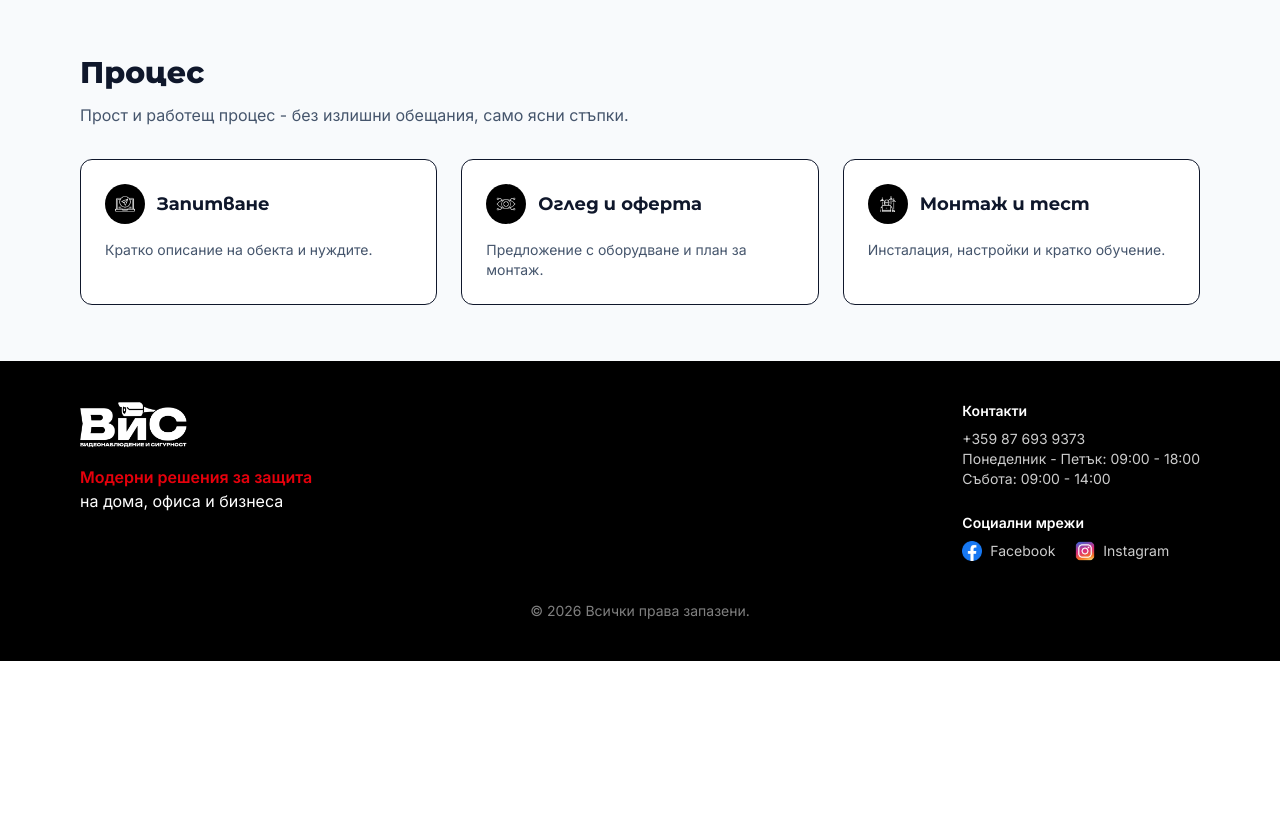
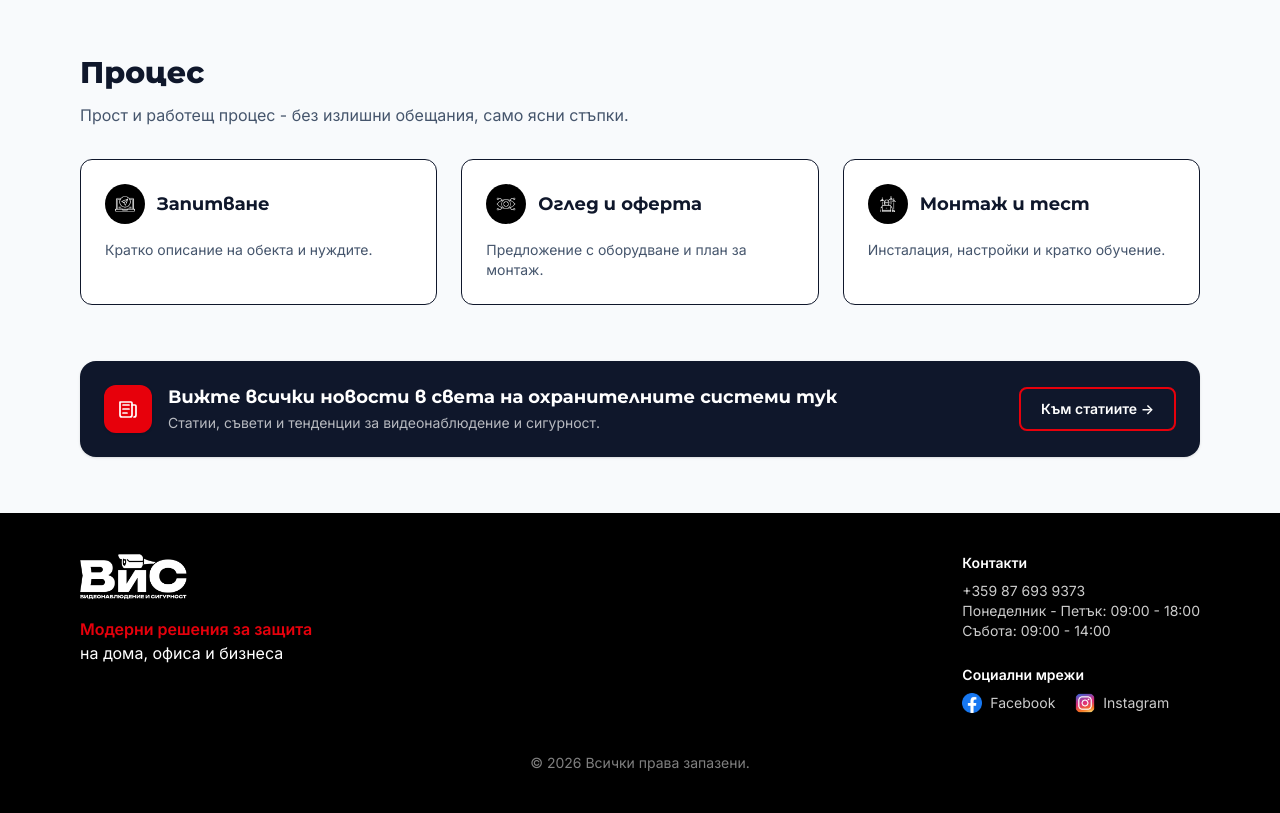
Before and after one commit to Rumen98/vis, a Laravel app: template resources/views/pages/home.blade.php in a window 1280 px wide. Shown: the part 2947-3760 px from the top of the page. Before the commit the page ends 3608 px from the top, so only its background shows below. Run offline with Laravel 12, Linux system fonts and the light colour scheme; the template is opened without the code that fills it, so the values that code supplies are empty; style sheets or scripts are compiled from the project's sources; some libraries are stand-ins or nearby versions.

Commit message:
feat: карта-линк към статиите под секция "Процес"
Co-Authored-By: Claude Opus 4.8 <noreply@anthropic.com>

```diff
--- a/resources/views/pages/home.blade.php
+++ b/resources/views/pages/home.blade.php
@@ -427,4 +427,35 @@
         </div>
     </section>
 
+    {{-- ЛИНК КЪМ СТАТИИ под „Процес" (Задача 5) --}}
+    <section class="bg-slate-50">
+        <div class="mx-auto max-w-6xl px-4 pb-14">
+            <a
+                href="{{ route('articles.index') }}"
+                class="group flex flex-col items-start gap-4 rounded-2xl bg-slate-900 p-6 text-white shadow-sm transition hover:-translate-y-0.5 hover:shadow-md sm:flex-row sm:items-center sm:justify-between"
+            >
+                <div class="flex items-center gap-4">
+                    <div class="flex h-12 w-12 shrink-0 items-center justify-center rounded-xl bg-red-600 shadow">
+                        <svg class="h-6 w-6" viewBox="0 0 24 24" fill="none" stroke="currentColor" stroke-width="1.7" stroke-linecap="round" stroke-linejoin="round" aria-hidden="true">
+                            <path d="M4 5h11a1 1 0 0 1 1 1v12a2 2 0 0 1-2 2H6a2 2 0 0 1-2-2V5Z" />
+                            <path d="M16 8h3a1 1 0 0 1 1 1v9a2 2 0 0 1-2 2M7 8h6M7 12h6M7 16h4" />
+                        </svg>
+                    </div>
+                    <div>
+                        <h3 class="text-base font-bold leading-snug md:text-lg">
+                            Вижте всички новости в света на охранителните системи тук
+                        </h3>
+                        <p class="mt-1 text-sm text-white/70">
+                            Статии, съвети и тенденции за видеонаблюдение и сигурност.
+                        </p>
+                    </div>
+                </div>
+
+                <span class="inline-flex shrink-0 items-center gap-2 rounded-lg border-2 border-red-600 px-5 py-2.5 text-sm font-semibold transition group-hover:bg-red-600">
+                    Към статиите →
+                </span>
+            </a>
+        </div>
+    </section>
+
 @endsection
```
Also changed, not shown: 3 other files.
